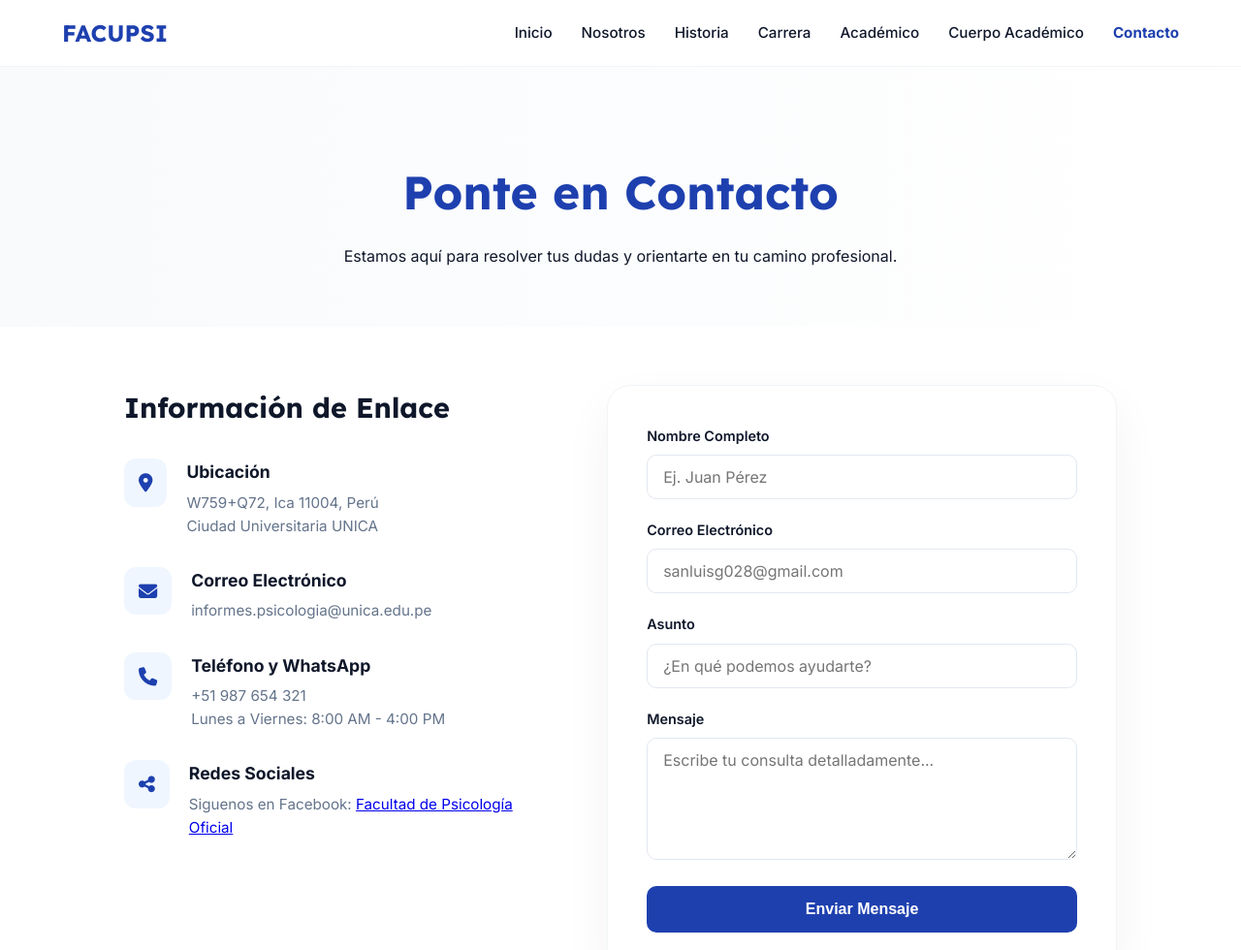
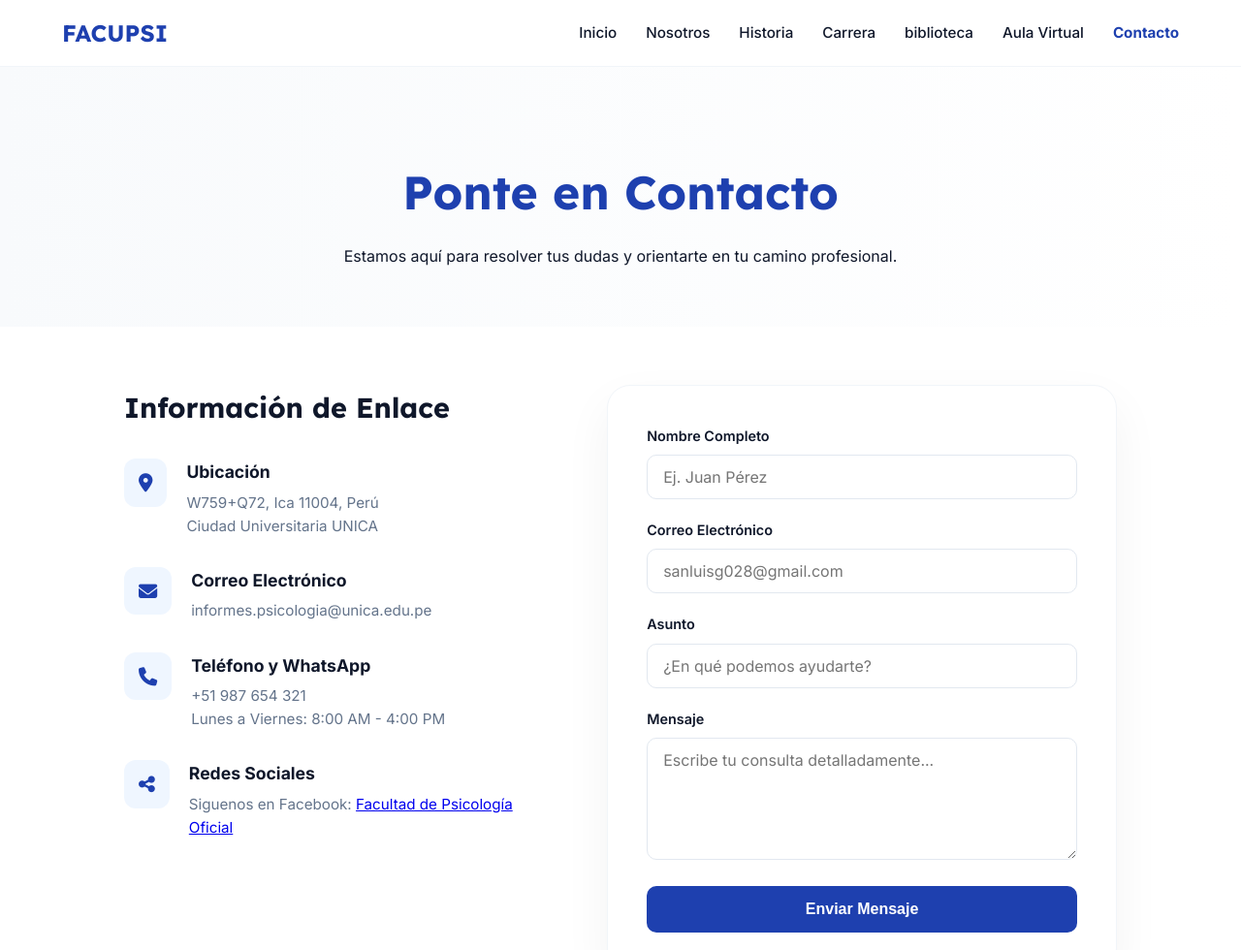
Before and after one commit to yeltsinflores11-blip/Facultad-de-Psi, a plain HTML site: page contacto.html in a window 1280 px wide. Shown: the top 980 px of the page at 97% size. Drawn offline with Linux system fonts and the light colour scheme.

Commit message:
Update navigation links in contacto.html

```diff
--- a/contacto.html
+++ b/contacto.html
@@ -241,8 +241,8 @@
             <li><a href="nosotros.html">Nosotros</a></li>
             <li><a href="historia.html">Historia</a></li>
             <li><a href="carrera.html">Carrera</a></li>
-            <li><a href="biblioteca.html">Académico</a></li>
-            <li><a href="aula.html">Cuerpo Académico</a></li>
+            <li><a href="biblioteca.html">biblioteca</a></li>
+            <li><a href="aula.html">Aula Virtual</a></li>
             <li><a href="contacto.html" style="color: var(--primary); font-weight: 700;">Contacto</a></li>
         </ul>
     </nav>
```
